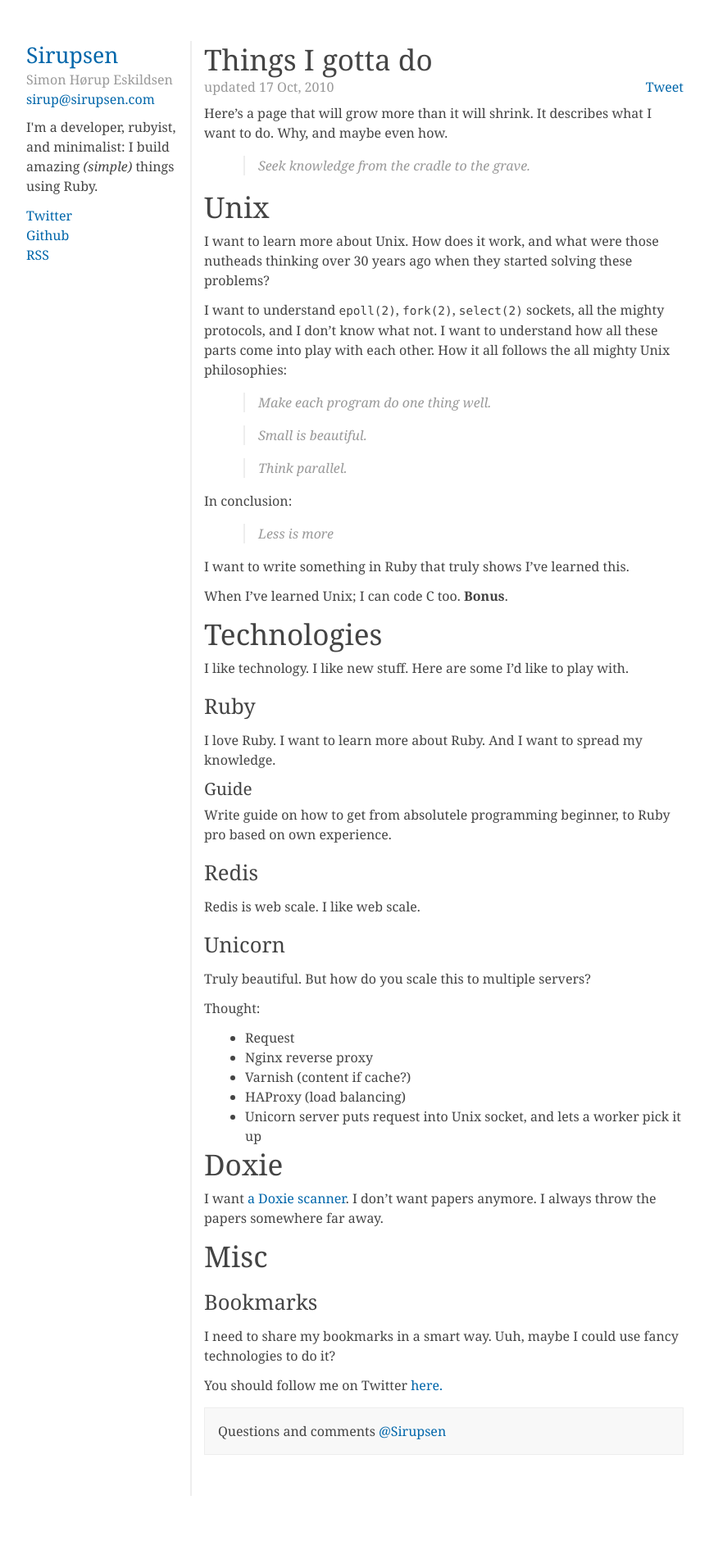
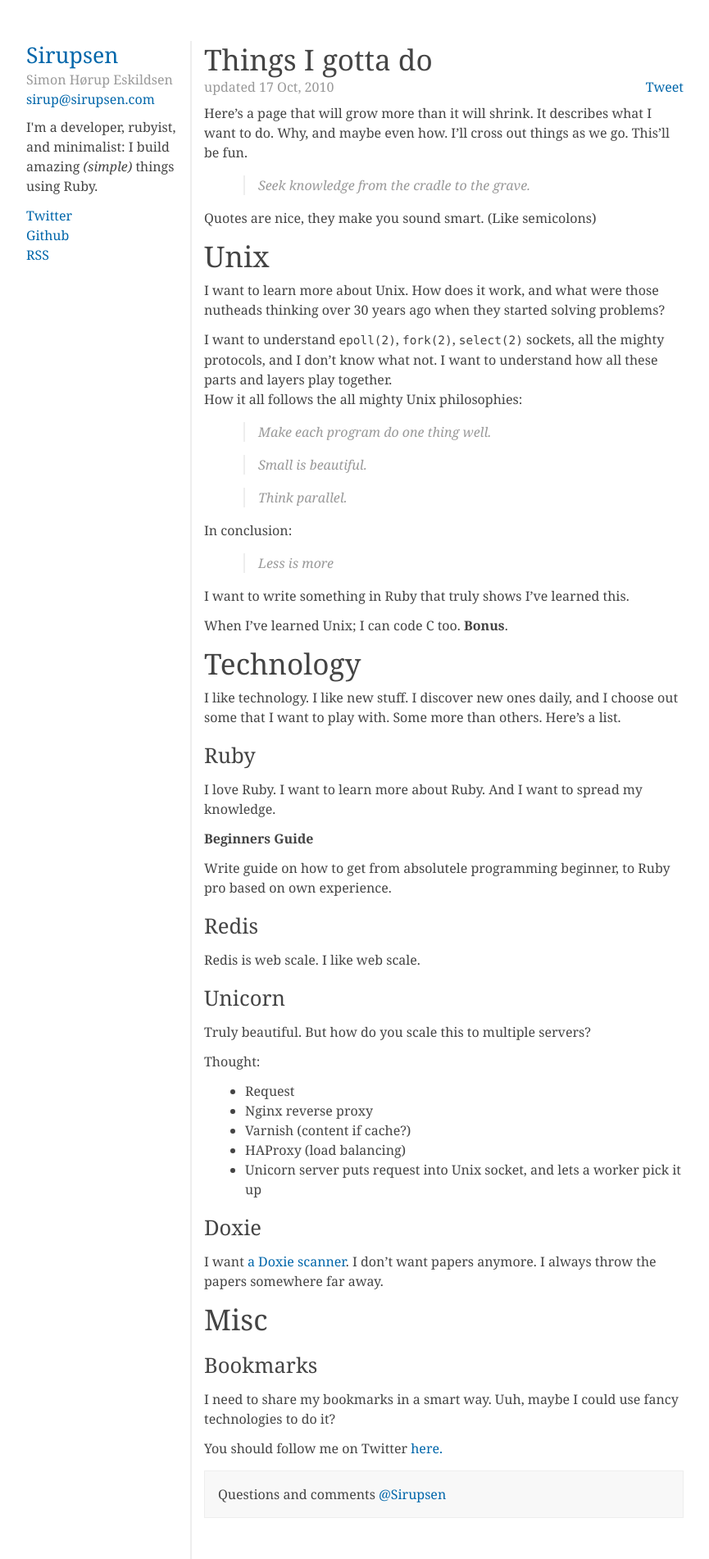
Before and after one commit to igor47/blog, a Jekyll site: the page built from todo.markdown, in a window 1280 px wide. Shown: the whole page at 82% size, without its empty margins (18-883 px from the left). Built offline with Jekyll 4.4.1, drawn with Linux system fonts in a browser that asks for light colours; Markdown is read by kramdown in place of the engine named in the settings; comment, search, counter and statistics services are not loaded; before the commit the page ends 1825 px from its top, so only the background shows below that.

Commit message:
Cosmetic fixes

```diff
--- a/todo.markdown
+++ b/todo.markdown
@@ -4,15 +4,18 @@ title: Things I gotta do
 updated: 17 Oct, 2010
 ---
 
-Here's a page that will grow more than it will shrink. It describes what I want to do. Why, and maybe even how.
+Here's a page that will grow more than it will shrink. It describes what I want to do. Why, and maybe even how. I'll cross out things as we go. This'll be fun.
 
 > Seek knowledge from the cradle to the grave.
 
+Quotes are nice, they make you sound smart. (Like semicolons)
+
 # Unix
 
-I want to learn more about Unix. How does it work, and what were those nutheads thinking over 30 years ago when they started solving these problems?
+I want to learn more about Unix. How does it work, and what were those nutheads thinking over 30 years ago when they started solving problems?
 
-I want to understand `epoll(2)`, `fork(2)`, `select(2)` sockets, all the mighty protocols, and I don't know what not. I want to understand how all these parts come into play with each other. How it all follows the all mighty Unix philosophies:
+I want to understand `epoll(2)`, `fork(2)`, `select(2)` sockets, all the mighty protocols, and I don't know what not. I want to understand how all these parts and layers play together.
+How it all follows the all mighty Unix philosophies:
 
 > Make each program do one thing well.
 
@@ -28,18 +31,17 @@ I want to write something in Ruby that truly shows I've learned this.
 
 When I've learned Unix; I can code C too. **Bonus**.
 
-# Technologies
+# Technology
 
-I like technology. I like new stuff. Here are some I'd like to play with.
+I like technology. I like new stuff. I discover new ones daily, and I choose out some that I want to play with. Some more than others. Here's a list.
 
 ## Ruby
 
 I love Ruby. I want to learn more about Ruby. And I want to spread my knowledge.
 
-### Guide
+**Beginners Guide**
 
 Write guide on how to get from absolutele programming beginner, to Ruby pro based on own experience.
-
 
 ## Redis
 
@@ -57,7 +59,7 @@ Thought:
 * HAProxy (load balancing)
 * Unicorn server puts request into Unix socket, and lets a worker pick it up
 
-# Doxie
+## Doxie
 
 I want [a Doxie scanner](http://getdoxie.com/). I don't want papers anymore. I always throw the papers somewhere far away.
 
```
